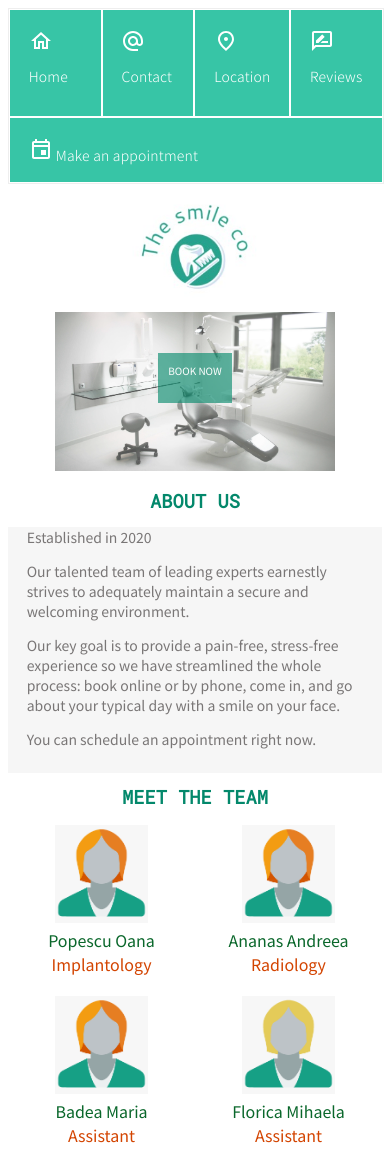
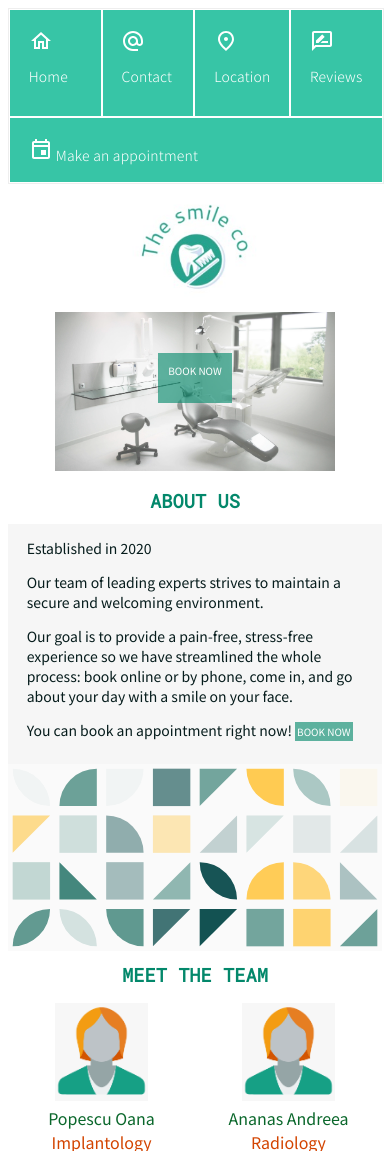
Before and after one commit to mirceaiscoding/Proiect-Technici-WEB, a plain HTML site: page index.html in a window 390 px wide. Shown: the top 1151 px of the page. Drawn offline with Linux system fonts and the light colour scheme.

Commit message:
Fixes and dessign update

```diff
--- a/index.html
+++ b/index.html
@@ -66,16 +66,25 @@
             <img class="workplace-photo" src="cabinet.jpg" alt="Cabinet">
             <a class="workplace-book-now" href="appointment.html">BOOK NOW</a>
         </div>
+
         <h3 class="subtitle">About us</h3>
 
-        <div class="about-us">
-            <p class="about-us-content">Established in 2020</p>
-            <p class="about-us-content">Our talented team of leading experts earnestly strives to adequately maintain a
-                secure and welcoming environment.</p>
-            <p class="about-us-content">Our key goal is to provide a pain-free, stress-free experience so we have
-                streamlined the whole process: book online or by phone, come in, and go about your typical day with a
-                smile on your face.</p>
-            <p class="about-us-content">You can schedule an appointment right now.</p>
+        <div class="about-us-container">
+
+            <img src="patternpad2.svg" class="pattern" alt="pattern";>
+
+            <div class="about-us">
+                <p class="about-us-content">Established in 2020</p>
+                <p class="about-us-content">Our team of leading experts strives to maintain a
+                    secure and welcoming environment.</p>
+                <p class="about-us-content">Our goal is to provide a pain-free, stress-free experience so we have
+                    streamlined the whole process: book online or by phone, come in, and go about your day with a
+                    smile on your face.</p>
+
+                <p class="about-us-content">You can book an appointment right now! <a class="about-us-book-now" href="appointment.html">BOOK NOW</a></p>
+
+            </div>
+
         </div>
 
         <h3 class="subtitle">Meet the team</h3>
--- a/side-bar-styles.css
+++ b/side-bar-styles.css
@@ -54,7 +54,7 @@
     }
 
     .side-bar-item:hover {
-        letter-spacing: 5px;
+        letter-spacing: 4px;
         transition: letter-spacing 1s ease;
     }
 
--- a/styles.css
+++ b/styles.css
@@ -82,28 +82,40 @@
         width: 50%;
     }
 
-    .workplace-book-now {
+    .workplace-book-now,
+    .about-us-book-now {
         font-size: 10px;
-        padding-bottom: 2.5em;
-        padding-top: 1em;
-        ;
+        background: #03886b9f;
+        color: white;
     }
 
     .workplace-book-now {
-        background: #03886b9f;
-        color: white;
+        padding-bottom: 2.5em;
+        padding-top: 1em;
     }
 
     .menu-item {
         font-size: 12px;
     }
 
-    .circle{
+    .circle {
         width: 80px;
         height: 80px;
         line-height: 80px;
         font-size: 14px;
     }
+
+    .about-us-container {
+        flex-direction: column;
+    }
+
+    .pattern {
+        width: 100%;
+        order: 2;
+    }
+
+
+
 }
 
 @media (min-width:768px) {
@@ -152,18 +164,15 @@
         width: 50%;
     }
 
-    .workplace-book-now {
-        padding-bottom: 2.5em;
-        padding-top: 1em;
-    }
-
-    .workplace-book-now {
+    .workplace-book-now,
+    .about-us-book-now {
         color: black;
         background: #05050542;
     }
 
 
-    .workplace-book-now:hover {
+    .workplace-book-now:hover,
+    .about-us-book-now:hover {
         transition: background-color 1.2s ease;
         background: #03886b9f;
         color: white;
@@ -180,6 +189,11 @@
         background-color: #03886b;
         transition: background-color 1s ease;
 
+    }
+
+    .pattern {
+        max-width: 60%;
+        max-height: 100%;
     }
 
 }
@@ -204,10 +218,11 @@ a {
 .workplace {
     position: relative;
     text-align: center;
-    background: rgb(255, 255, 255);
     overflow: hidden;
     width: 100%;
 }
+
+
 
 .workplace-photo {
     width: 75%;
@@ -222,23 +237,36 @@ a {
     right: 40%;
     align-self: center;
     transition: background-color 0.8s ease;
+    padding-bottom: 2.5em;
+    padding-top: 1em;
 
 }
 
 
 
 .about-us {
-    width: 100%;
+    font-size: 12px;
     background-color: rgba(223, 223, 223, 0.281);
     padding-bottom: 10px;
 
 }
 
+.about-us-container {
+    display: flex;
+}
+
+.about-us-book-now{
+    padding: 2px;
+}
+
+.pattern {
+    height: fit-content;
+}
+
 .about-us-content {
-    color: #797676;
+    color: #061c1c;
     margin-left: 5%;
     margin-right: 5%;
-
 }
 
 .subtitle {
```
Also changed, not shown: appointment.html (+4 -0 lines), javascript/calendar.js (+23 -0 lines), patternpad.svg (added), patternpad2.svg (added).
